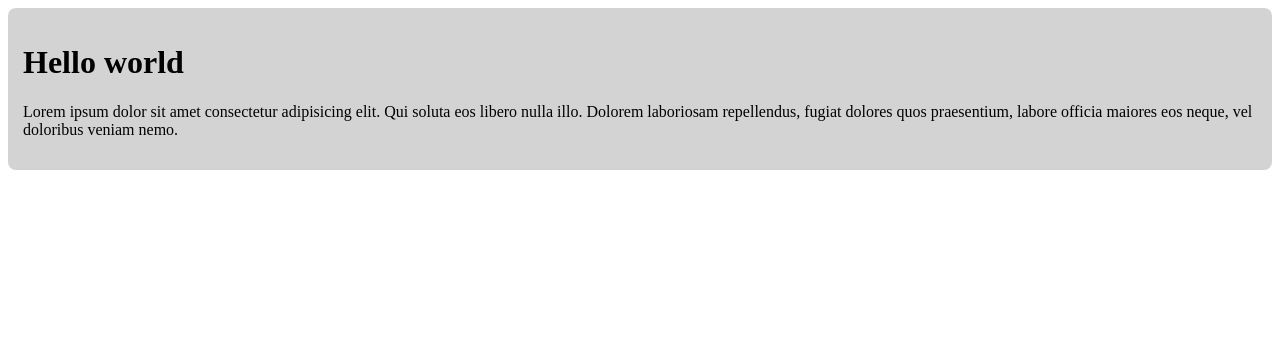
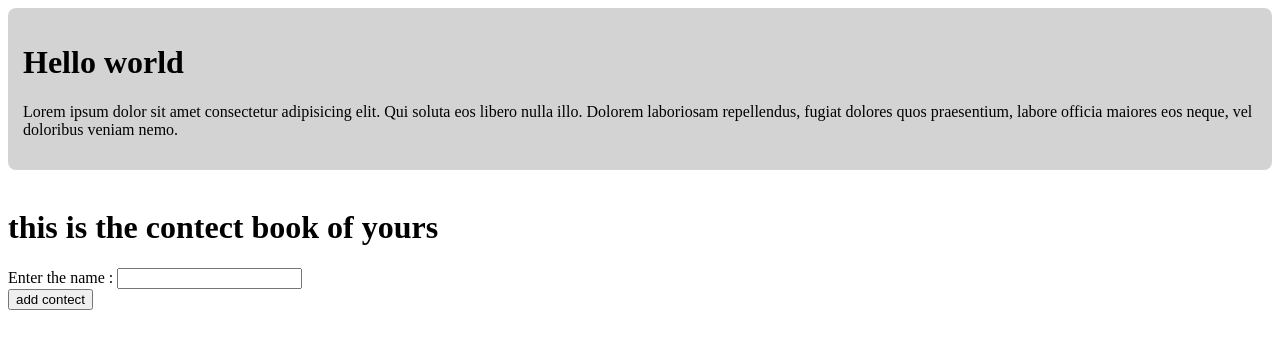
Before and after one commit to Gaurav-jain-21/React-Demo-, a React (Vite) app: page / in a window 1280 px wide. Shown: the top 348 px of the page. Built offline with nearby package versions, Linux system fonts and the light colour scheme.

Commit message:
this is my contect book mini project

```diff
--- a/src/App.jsx
+++ b/src/App.jsx
@@ -1,7 +1,11 @@
 import ProfileCard from "./component1/ProfileCard.jsx";
+import ContectDetail from "./ContectDetail.jsx";
 const App=()=>{
   return <div>
     <ProfileCard/>
+    <br>
+    </br>
+    <ContectDetail/>
   </div>
 }
 export default App;
--- /dev/null
+++ b/src/ContectDetail.jsx
@@ -0,0 +1,22 @@
+import React, {useState} from 'react'
+
+const ContectDetail = () => {
+    const [contect, setContect]=useState([]);
+    const [value, setValue]=useState('');
+    const handleChange=()=> setContect([...contect,value])
+  return (
+    <div>
+        <h1> this is the contect book of yours</h1>
+        Enter the name : <input type ="text" name="name" value={value}  onChange={(e) => setValue(e.target.value)}></input>
+        <br/>
+        <button type="submit" onClick={handleChange} name="add">add contect</button>
+
+
+        {contect.map((c, index)=>(
+            <li key={index}>{c}</li>
+        ))}
+    </div>
+  )
+}
+
+export default ContectDetail
```
